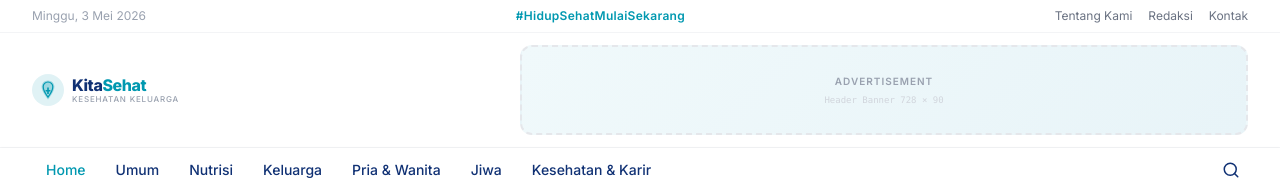
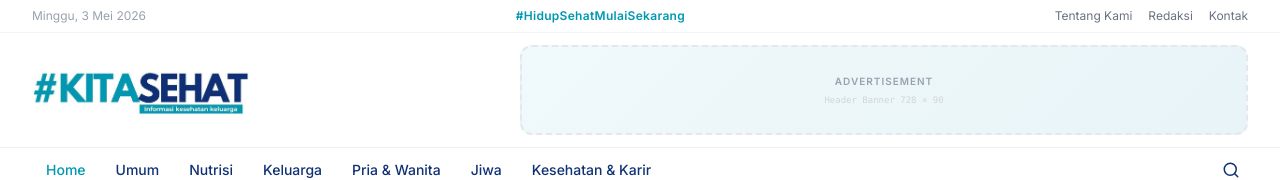
Before and after one commit to miftahsteven/kita-sehat-ng, a Next.js app: page / in a window 1280 px wide. Shown: the top 180 px of the page. Built offline with nearby package versions, Linux system fonts and the light colour scheme.

Commit message:
perbaikan pada header logo

```diff
--- a/app/layout.tsx
+++ b/app/layout.tsx
@@ -1,10 +1,13 @@
-import type { Metadata } from "next";
+import type { Metadata, Viewport } from "next";
 import ClientLayout from "@/components/layout/ClientLayout";
 import "./globals.css";
 
 export const metadata: Metadata = {
   title: "Kita-Sehat.id — Informasi Kesehatan Keluarga",
   description: "Artikel terpercaya, tips kesehatan, dan panduan gaya hidup sehat untuk membantu anak dan keluarga tetap bugar.",
+};
+
+export const viewport: Viewport = {
   themeColor: "#0098b0",
 };
 
--- a/components/layout/Footer.tsx
+++ b/components/layout/Footer.tsx
@@ -1,4 +1,5 @@
 import Link from "next/link";
+import Image from "next/image";
 import { Instagram, Facebook, Twitter, Youtube } from "lucide-react";
 import Container from "./Container";
 import { FOOTER_LINKS, HEALTH_DISCLAIMER, SITE_NAME } from "@/lib/constants";
@@ -13,21 +14,13 @@ export default function Footer() {
         <div className="py-12 grid grid-cols-1 md:grid-cols-2 lg:grid-cols-4 gap-8">
           {/* Brand */}
           <div className="lg:col-span-1">
-            <div className="flex items-center gap-2 mb-4">
-              <div className="w-8 h-8">
-                <svg viewBox="0 0 40 40" fill="none" xmlns="http://www.w3.org/2000/svg" className="w-full h-full">
-                  <circle cx="20" cy="20" r="20" fill="white" opacity="0.15"/>
-                  <path d="M17 20h2v-3h2v3h2v2h-2v3h-2v-3h-2v-2z" fill="white"/>
-                  <path d="M20 10c-3.3 0-6 2.7-6 6 0 5 6 13 6 13s6-8 6-13c0-3.3-2.7-6-6-6z" stroke="white" strokeWidth="1.5" fill="none"/>
-                </svg>
-              </div>
-              <div>
-                <span className="block text-lg font-extrabold tracking-tight leading-none text-white">
-                  Kita<span className="text-primary">Sehat</span>.id
-                </span>
-                <span className="block text-[9px] text-white/50 uppercase tracking-widest leading-none mt-0.5">
-                  Kesehatan Keluarga
-                </span>
+            <div className="mb-5">
+              <div className="bg-white p-2 rounded-xl inline-block shadow-lg">
+                <img
+                  src="/kita-sehat-logo.jpeg"
+                  alt="Kita-Sehat.id"
+                  className="h-8 md:h-9 w-auto object-contain"
+                />
               </div>
             </div>
             <p className="text-sm text-white/60 leading-relaxed mb-5">
--- a/components/layout/Header.tsx
+++ b/components/layout/Header.tsx
@@ -1,6 +1,7 @@
 "use client";
 
 import Link from "next/link";
+import Image from "next/image";
 import { Menu } from "lucide-react";
 import Container from "./Container";
 import AdBanner from "@/components/ads/AdBanner";
@@ -15,39 +16,12 @@ export default function Header({ onMenuOpen }: HeaderProps) {
       <Container>
         <div className="flex items-center justify-between gap-4">
           {/* Logo */}
-          <Link href="/" className="flex items-center gap-2.5 flex-shrink-0">
-            <div className="flex items-center gap-2">
-              {/* Icon mark */}
-              <div className="relative w-8 h-8">
-                <svg viewBox="0 0 40 40" fill="none" xmlns="http://www.w3.org/2000/svg" className="w-full h-full">
-                  <circle cx="20" cy="20" r="20" fill="#0098b0" opacity="0.12"/>
-                  <path
-                    d="M20 8C15.5 8 12 11.5 12 16c0 6.5 8 16 8 16s8-9.5 8-16c0-4.5-3.5-8-8-8z"
-                    fill="#0098b0"
-                    opacity="0.3"
-                  />
-                  <path
-                    d="M17 20h2v-3h2v3h2v2h-2v3h-2v-3h-2v-2z"
-                    fill="#0098b0"
-                  />
-                  <path
-                    d="M20 10c-3.3 0-6 2.7-6 6 0 5 6 13 6 13s6-8 6-13c0-3.3-2.7-6-6-6z"
-                    stroke="#0098b0"
-                    strokeWidth="1.5"
-                    fill="none"
-                  />
-                </svg>
-              </div>
-              <div className="leading-tight">
-                <span className="block text-base font-extrabold text-secondary tracking-tight leading-none">
-                  Kita<span className="text-primary">Sehat</span>
-                </span>
-                <span className="block text-[8px] font-medium text-gray-400 uppercase tracking-widest leading-none mt-0.5">
-                  Kesehatan Keluarga
-                </span>
-              </div>
-
-            </div>
+          <Link href="/" className="flex items-center flex-shrink-0">
+            <img
+              src="/kita-sehat-logo.jpeg"
+              alt="Kita-Sehat.id"
+              className="h-15 md:h-18 w-auto object-contain"
+            />
           </Link>
 
           {/* Desktop Ad Banner */}
--- a/components/layout/MobileDrawer.tsx
+++ b/components/layout/MobileDrawer.tsx
@@ -2,6 +2,7 @@
 
 import { useEffect, useRef } from "react";
 import Link from "next/link";
+import Image from "next/image";
 import { usePathname } from "next/navigation";
 import { X, Search, ChevronRight } from "lucide-react";
 import { NAV_ITEMS } from "@/lib/constants";
@@ -62,20 +63,13 @@ export default function MobileDrawer({ isOpen, onClose }: MobileDrawerProps) {
       >
         {/* Header */}
         <div className="flex items-center justify-between px-5 py-4 border-b border-gray-100">
-          <div className="flex items-center gap-2">
-            <div className="relative w-7 h-7">
-              <svg viewBox="0 0 40 40" fill="none" xmlns="http://www.w3.org/2000/svg" className="w-full h-full">
-                <circle cx="20" cy="20" r="20" fill="#0098b0" opacity="0.12"/>
-                <path d="M17 20h2v-3h2v3h2v2h-2v3h-2v-3h-2v-2z" fill="#0098b0"/>
-                <path d="M20 10c-3.3 0-6 2.7-6 6 0 5 6 13 6 13s6-8 6-13c0-3.3-2.7-6-6-6z" stroke="#0098b0" strokeWidth="1.5" fill="none"/>
-              </svg>
-            </div>
-            <div className="leading-tight">
-              <span className="block text-base font-extrabold text-secondary tracking-tight leading-none">
-                Kita<span className="text-primary">Sehat</span>
-              </span>
-            </div>
-          </div>
+          <Link href="/" className="flex items-center" onClick={onClose}>
+            <img
+              src="/kita-sehat-logo.jpeg"
+              alt="Kita-Sehat.id"
+              className="h-8 w-auto object-contain"
+            />
+          </Link>
           <button
             onClick={onClose}
             className="p-1.5 rounded-lg text-gray-400 hover:bg-gray-100 transition-colors"
```
Also changed, not shown: public/kita-sehat-logo.jpeg (added).
